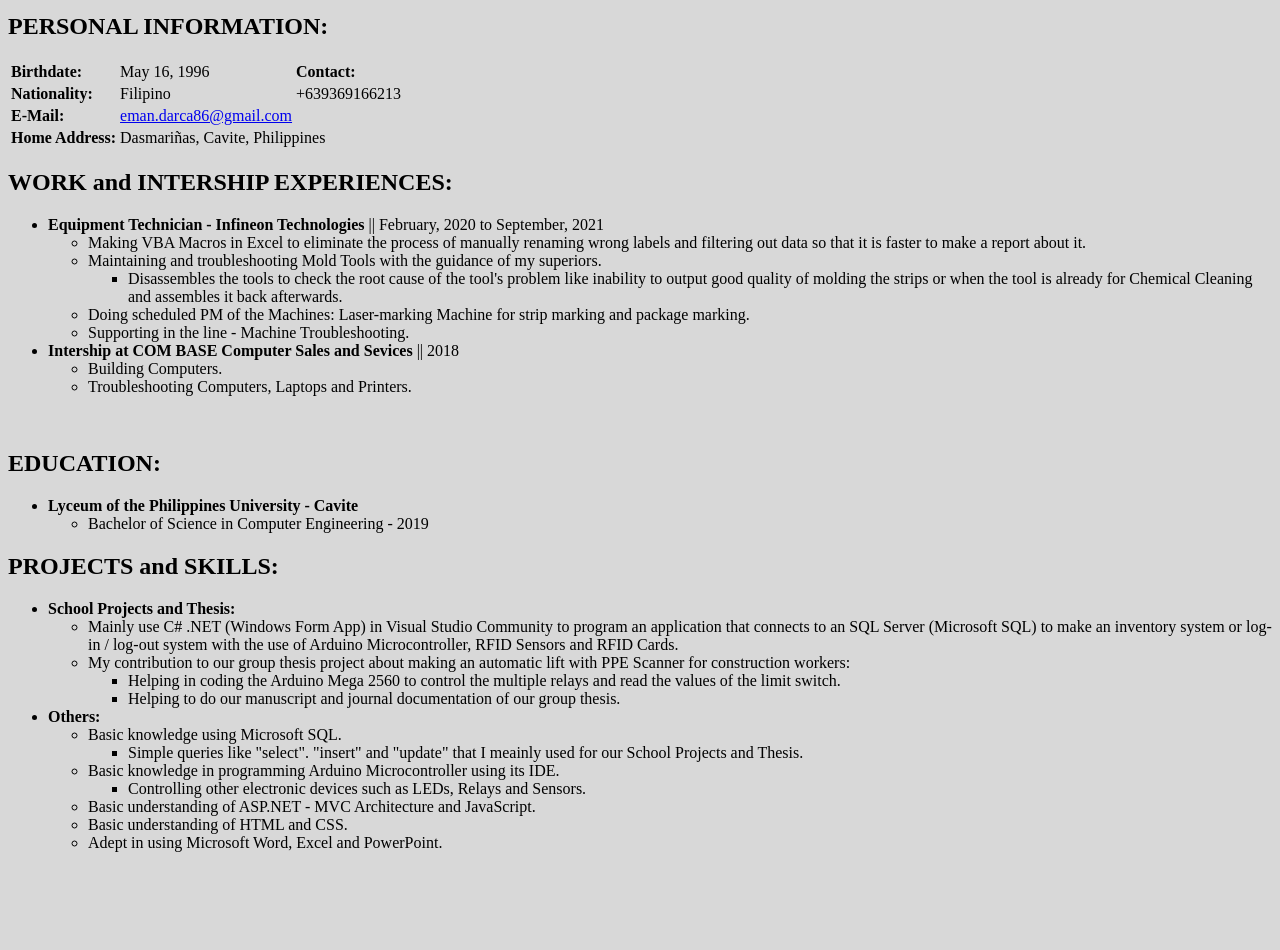
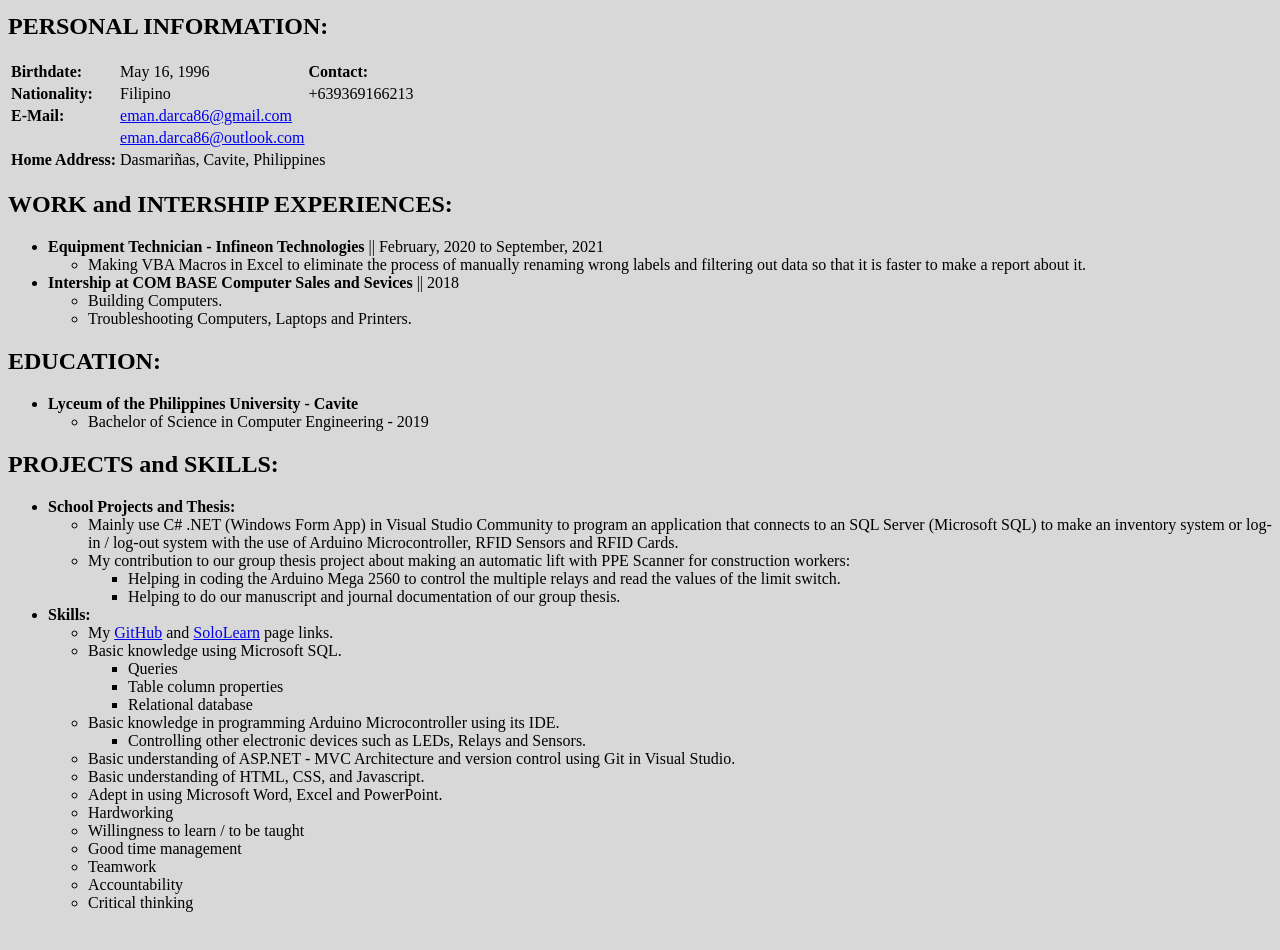
Before and after one commit to xlemnlx/My-Resume, a plain HTML site: page index.html in a window 1280 px wide. Shown: the part 260-1210 px from the top of the page. Before the commit the page ends 1154 px from the top, so only its background shows below. Drawn offline with Linux system fonts and the light colour scheme.

Commit message:
index updated

```diff
--- a/index.html
+++ b/index.html
@@ -38,6 +38,10 @@
             <td class="PITable"><a href="mailto:eman.darca86@gmail.com">eman.darca86@gmail.com</a></td>
         </tr>
         <tr>
+            <th></th>
+            <td class="PITable"><a href="mailto:eman.darca86@outlook.com">eman.darca86@outlook.com</a></td>
+        </tr>
+        <tr>
             <th class="PITable">Home Address:</th>
             <td colspan="2" class="PITable">Dasmariñas, Cavite, Philippines</td>
         </tr>
@@ -52,21 +56,6 @@
                     Making VBA Macros in Excel to eliminate the process of manually renaming wrong labels and filtering out data so that it is faster
                     to make a report about it.
                 </li>
-                <li>
-                    Maintaining and troubleshooting Mold Tools with the guidance of my superiors.
-                    <ul>
-                        <li>
-                            Disassembles the tools to check the root cause of the tool's problem like inability to output good quality of molding the
-                            strips or when the tool is already for Chemical Cleaning and assembles it back afterwards.
-                        </li>
-                    </ul>
-                </li>
-                <li>
-                    Doing scheduled PM of the Machines: Laser-marking Machine for strip marking and package marking.
-                </li>
-                <li>
-                    Supporting in the line - Machine Troubleshooting.
-                </li>
             </ul>
         </li>
         <li><strong>Intership at COM BASE Computer Sales and Sevices</strong> || 2018
@@ -79,7 +68,7 @@
                 </li>
             </ul>
         </li>
-    </ul><br/>
+    </ul>
 
     <!-- This section is for my educational background. -->
     <h2>EDUCATION:</h2>
@@ -116,13 +105,22 @@
                 </li>
             </ul>
         </li>
-        <li><strong>Others:</strong>
+        <li><strong>Skills:</strong>
             <ul>
+                <li>
+                    My <a href="https://github.com/xlemnlx">GitHub</a> and <a href="https://www.sololearn.com/profile/27687454">SoloLearn</a> page links.
+                </li>
                 <li>
                     Basic knowledge using Microsoft SQL.
                     <ul>
                         <li>
-                            Simple queries like "select". "insert" and "update" that I meainly used for our School Projects and Thesis.
+                            Queries
+                        </li>
+                        <li>
+                            Table column properties
+                        </li>
+                        <li>
+                            Relational database
                         </li>
                     </ul>
                 </li>
@@ -135,13 +133,31 @@
                     </ul>
                 </li>
                 <li>
-                    Basic understanding of ASP.NET - MVC Architecture and JavaScript.
+                    Basic understanding of ASP.NET - MVC Architecture and version control using Git in Visual Studio.
                 </li>
                 <li>
-                    Basic understanding of HTML and CSS.
+                    Basic understanding of HTML, CSS, and Javascript.
                 </li>
                 <li>
                     Adept in using Microsoft Word, Excel and PowerPoint.
+                </li>
+                <li>
+                    Hardworking
+                </li>
+                <li>
+                    Willingness to learn / to be taught
+                </li>
+                <li>
+                    Good time management
+                </li>
+                <li>
+                    Teamwork
+                </li>
+                <li>
+                    Accountability
+                </li>
+                <li>
+                    Critical thinking
                 </li>
             </ul>
         </li>
```
